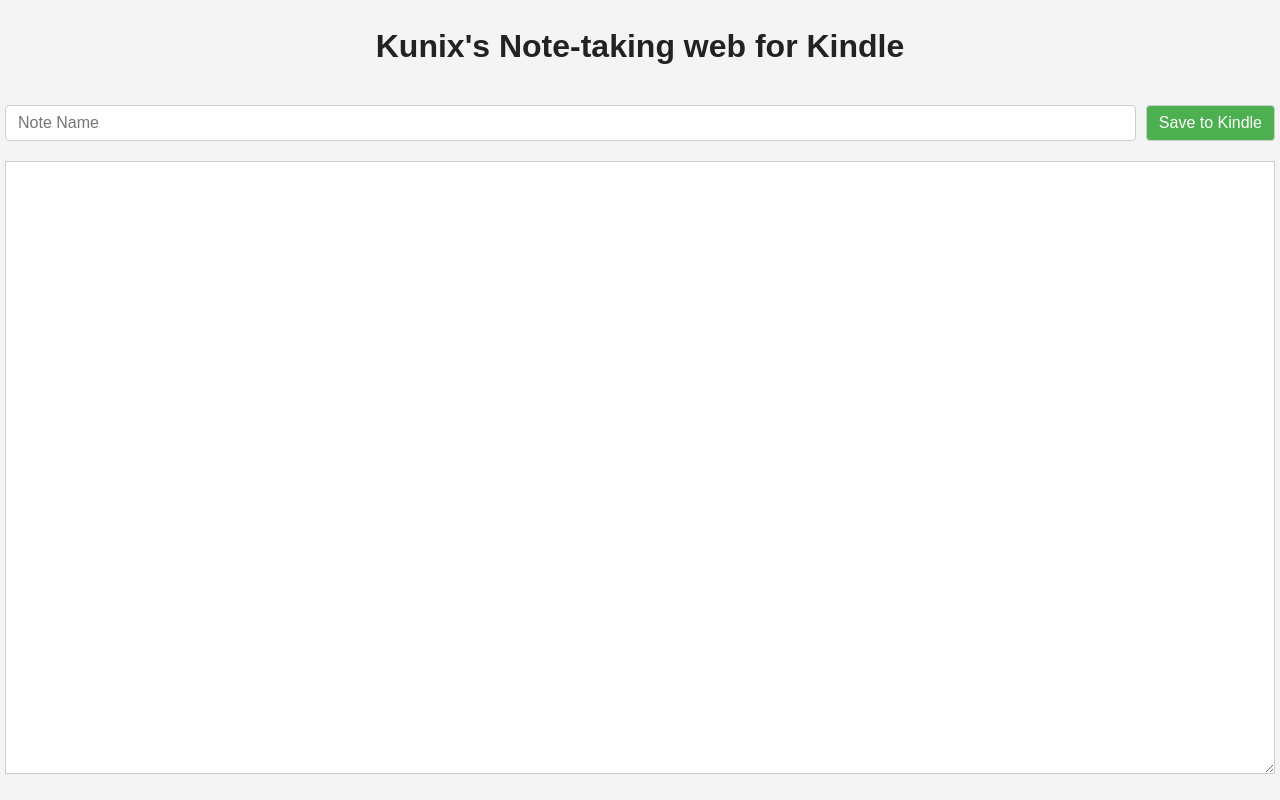
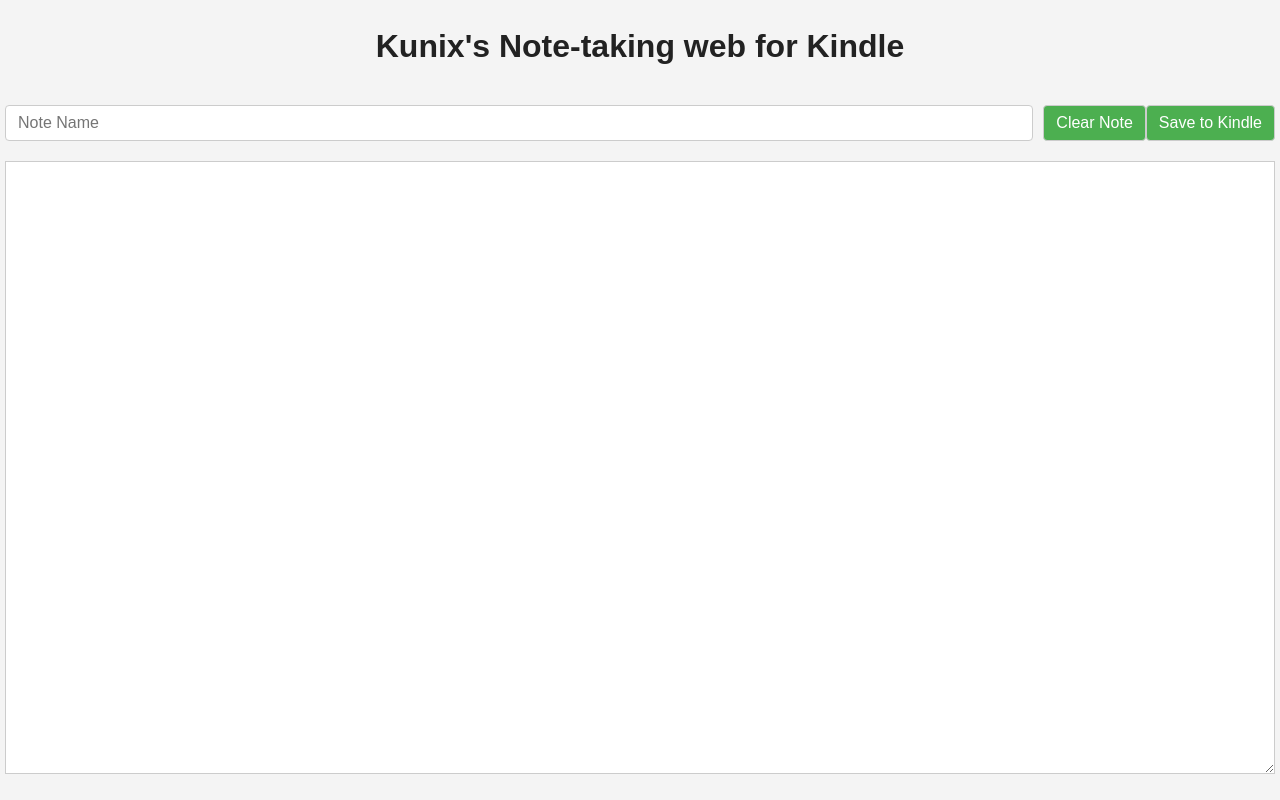
Before and after one commit to Kunniii/kindle_note_taking, a plain HTML site: page index.html in a window 1280 px wide. Drawn offline with Linux system fonts and the light colour scheme.

Commit message:
Add files via upload

```diff
--- a/index.html
+++ b/index.html
@@ -8,6 +8,7 @@
     <h1>Kunix's Note-taking web for Kindle</h1>
     <div class="header">
       <input type="text" id="noteName" placeholder="Note Name" />
+       <button onclick="clearText()">Clear Note</button>
       <button onclick="exportToTxt()">Save to Kindle</button>
     </div>
     <textarea id="note"></textarea>
```
